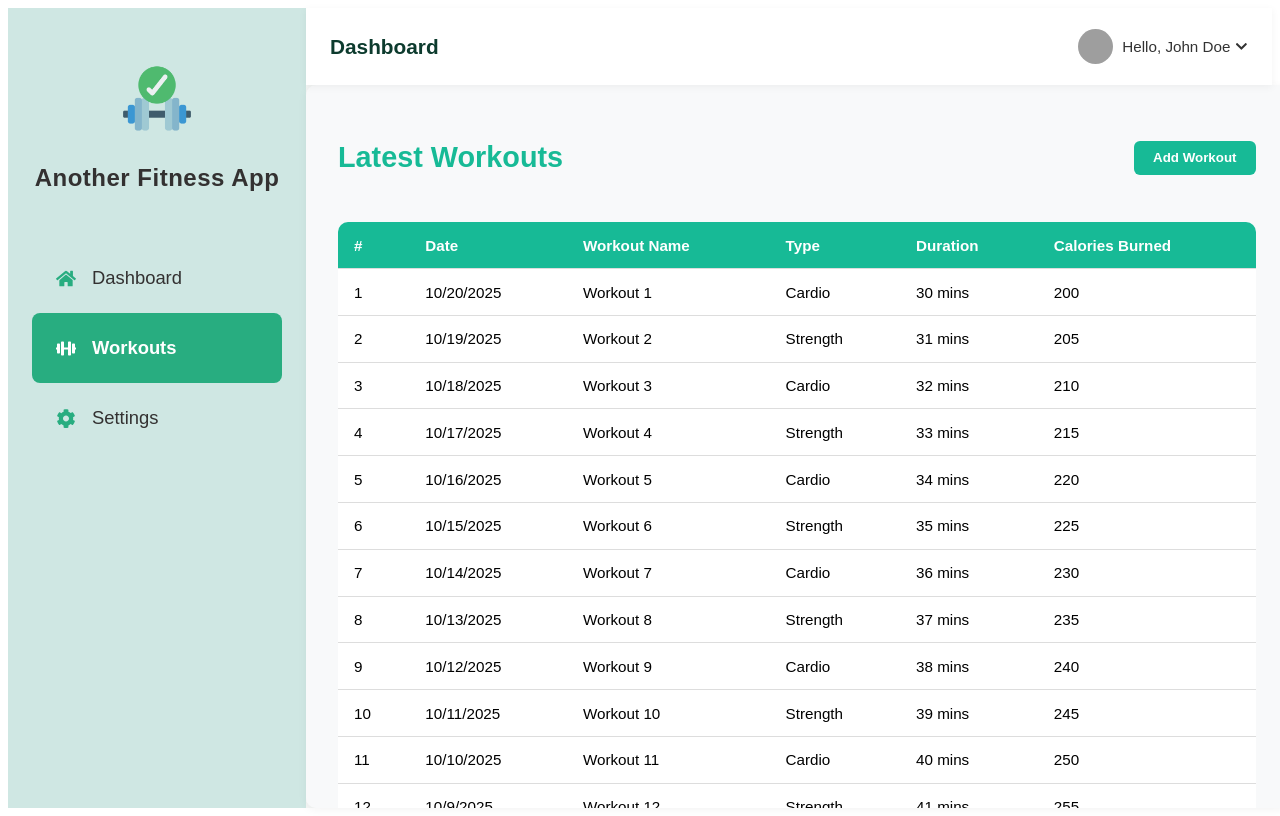
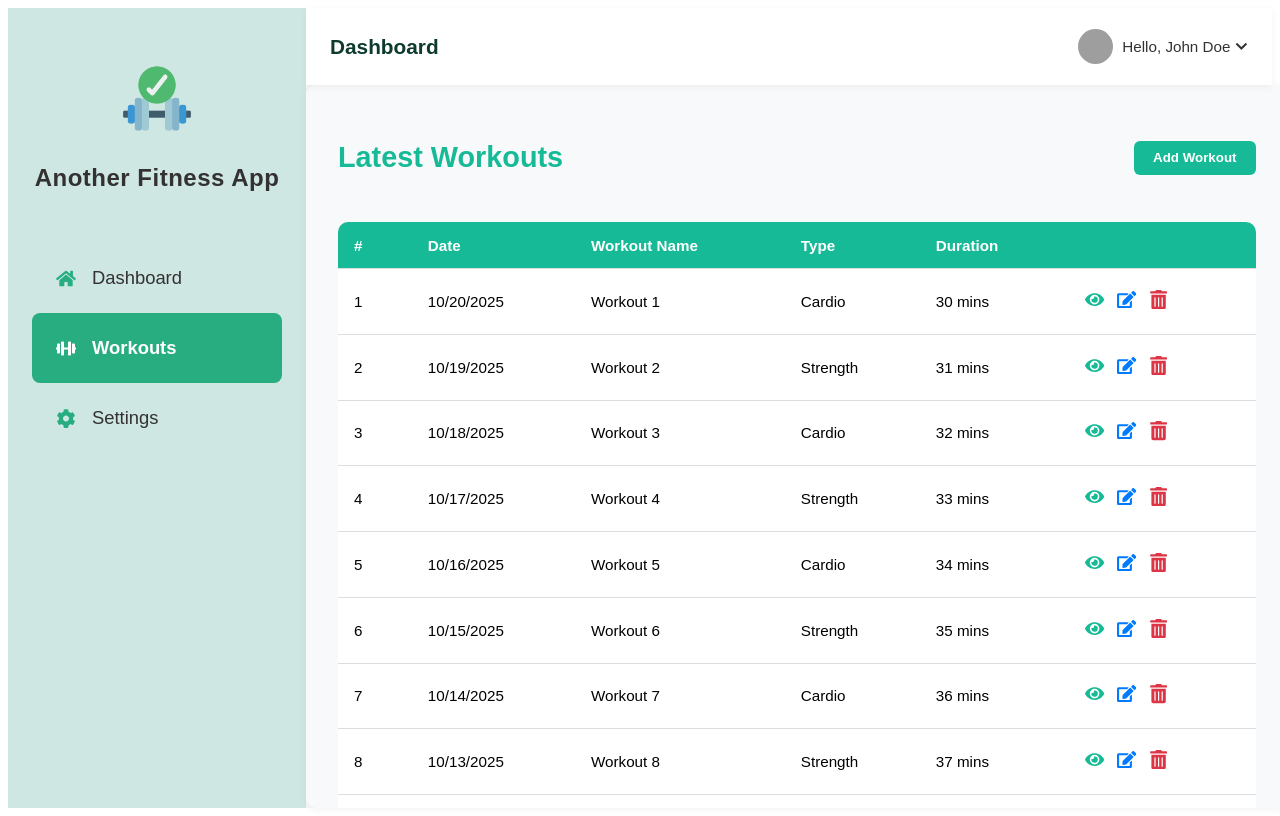
Before and after one commit to ACodes3/fitness-project, a React (Vite) app in the folder client/: page /workouts in a window 1280 px wide. Built offline with nearby package versions, Linux system fonts and the light colour scheme; grey boxes are pictures that could not be loaded.

Commit message:
workout table action buttons

```diff
--- a/client/src/assets/styles/workout.css
+++ b/client/src/assets/styles/workout.css
@@ -97,3 +97,57 @@
   color: #444;
   font-size: 0.95rem;
 }
+
+/* Action Buttons inside Table */
+.action-buttons {
+  display: flex;
+  gap: 1rem;
+  justify-content: center;
+  align-items: center;
+}
+
+/* Base icon button style */
+.icon-button {
+  background: none;
+  border: none;
+  cursor: pointer;
+  padding: 0.4rem;
+  border-radius: 6px;
+  font-size: 1rem;
+  transition: all 0.3s ease;
+}
+
+/* Individual button color themes */
+.icon-button.view {
+  color: #17ba96; /* teal */
+}
+.icon-button.view:hover {
+  background-color: #e8f9f5;
+  color: #0e8d72;
+}
+
+.icon-button.edit {
+  color: #007bff; /* blue */
+}
+.icon-button.edit:hover {
+  background-color: #e7f1ff;
+  color: #0056b3;
+}
+
+.icon-button.delete {
+  color: #dc3545; /* red */
+}
+.icon-button.delete:hover {
+  background-color: #fceaea;
+  color: #a71d2a;
+}
+
+/* Optional: Add subtle hover scale for all icons */
+.icon-button:hover {
+  transform: scale(1.15);
+}
+
+.icon-button svg {
+  width: 1.2em;
+  height: 1.2em;
+}
--- a/client/src/component/Workout/MainComponent.jsx
+++ b/client/src/component/Workout/MainComponent.jsx
@@ -1,4 +1,5 @@
 import { useEffect, useState } from "react";
+import { FaEdit, FaEye, FaTrashAlt } from "react-icons/fa";
 import "../../assets/styles/workout.css";
 
 const Workout = () => {
@@ -36,6 +37,10 @@ const Workout = () => {
     }
   };
 
+  const handleView = (id) => console.log("View details:", id);
+  const handleEdit = (id) => console.log("Edit workout:", id);
+  const handleDelete = (id) => console.log("Delete workout:", id);
+
   return (
     <div className="workout-container">
       <div className="workout-header">
@@ -51,7 +56,7 @@ const Workout = () => {
             <th>Workout Name</th>
             <th>Type</th>
             <th>Duration</th>
-            <th>Calories Burned</th>
+            <th></th>
           </tr>
         </thead>
         <tbody>
@@ -62,7 +67,29 @@ const Workout = () => {
               <td>{workout.name}</td>
               <td>{workout.type}</td>
               <td>{workout.duration}</td>
-              <td>{workout.calories}</td>
+              <td>
+                <button
+                  className="icon-button view"
+                  title="View Details"
+                  onClick={() => handleView(workout.id)}
+                >
+                  <FaEye />
+                </button>
+                <button
+                  className="icon-button edit"
+                  title="Edit Workout"
+                  onClick={() => handleEdit(workout.id)}
+                >
+                  <FaEdit />
+                </button>
+                <button
+                  className="icon-button delete"
+                  title="Delete Workout"
+                  onClick={() => handleDelete(workout.id)}
+                >
+                  <FaTrashAlt />
+                </button>
+              </td>
             </tr>
           ))}
         </tbody>
```
